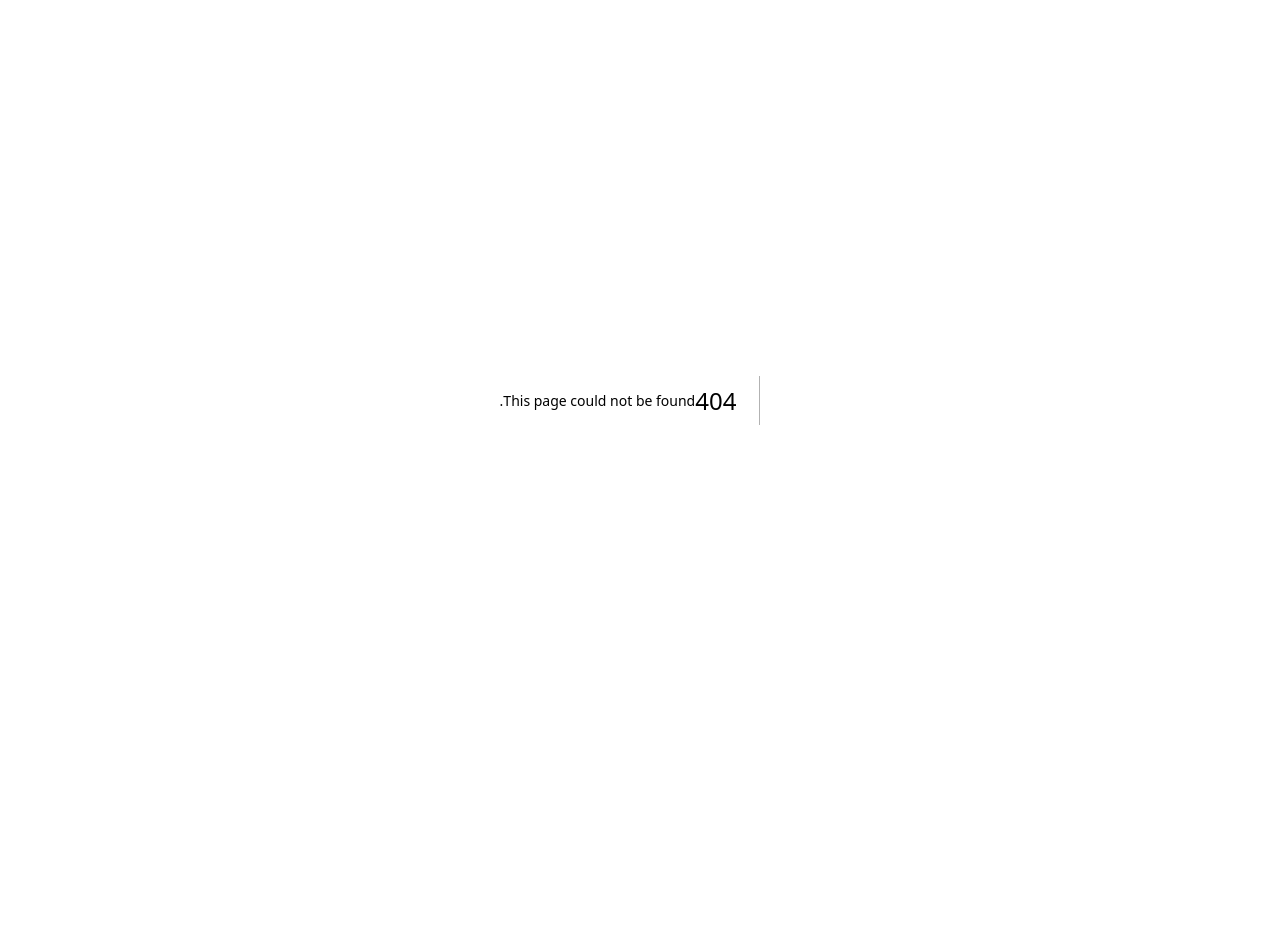
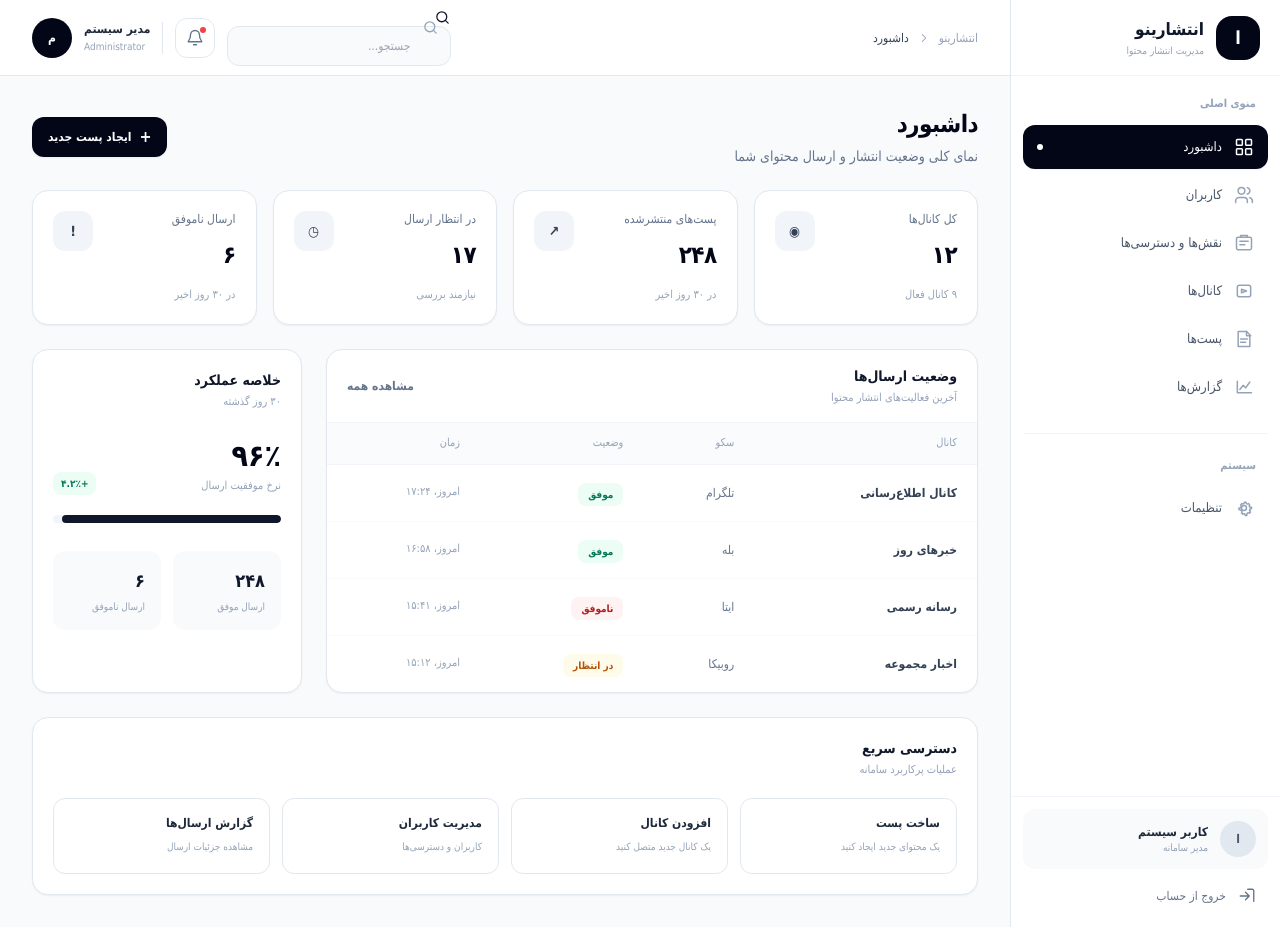
Before and after one commit to m-h-adib/Entesharino.Frontend, a Next.js app: page /dashboard in a window 1280 px wide. Before the commit this address had no page. Before the commit the page ends 800 px from the top, so only its background shows below. Built offline with nearby package versions, Linux system fonts and the light colour scheme.

Commit message:
Create initial dashboard UI

```diff
--- /dev/null
+++ b/app/dashboard/page.tsx
@@ -0,0 +1,144 @@
+const stats = [
+  { title: "کل کانال‌ها", value: "۱۲", detail: "۹ کانال فعال", icon: "◉" },
+  { title: "پست‌های منتشرشده", value: "۲۴۸", detail: "در ۳۰ روز اخیر", icon: "↗" },
+  { title: "در انتظار ارسال", value: "۱۷", detail: "نیازمند بررسی", icon: "◷" },
+  { title: "ارسال ناموفق", value: "۶", detail: "در ۳۰ روز اخیر", icon: "!" },
+];
+
+const deliveries = [
+  { channel: "کانال اطلاع‌رسانی", platform: "تلگرام", status: "موفق", time: "امروز، ۱۷:۲۴", statusClass: "bg-emerald-50 text-emerald-700" },
+  { channel: "خبرهای روز", platform: "بله", status: "موفق", time: "امروز، ۱۶:۵۸", statusClass: "bg-emerald-50 text-emerald-700" },
+  { channel: "رسانه رسمی", platform: "ایتا", status: "ناموفق", time: "امروز، ۱۵:۴۱", statusClass: "bg-red-50 text-red-700" },
+  { channel: "اخبار مجموعه", platform: "روبیکا", status: "در انتظار", time: "امروز، ۱۵:۱۲", statusClass: "bg-amber-50 text-amber-700" },
+];
+
+export default function DashboardPage() {
+  return (
+    <div className="mx-auto max-w-[1500px] space-y-6">
+      <section className="flex flex-col justify-between gap-4 sm:flex-row sm:items-center">
+        <div>
+          <h1 className="text-xl font-black tracking-tight text-slate-950 sm:text-2xl">داشبورد</h1>
+          <p className="mt-1.5 text-xs text-slate-500 sm:text-sm">
+            نمای کلی وضعیت انتشار و ارسال محتوای شما
+          </p>
+        </div>
+        <button className="inline-flex items-center justify-center gap-2 rounded-xl bg-slate-950 px-4 py-3 text-xs font-bold text-white shadow-sm transition hover:bg-slate-800">
+          <span className="text-base leading-none">+</span>
+          ایجاد پست جدید
+        </button>
+      </section>
+
+      <section className="grid grid-cols-1 gap-4 sm:grid-cols-2 xl:grid-cols-4">
+        {stats.map((stat) => (
+          <div key={stat.title} className="rounded-2xl border border-slate-200 bg-white p-5 shadow-sm">
+            <div className="flex items-start justify-between">
+              <div>
+                <p className="text-xs font-medium text-slate-500">{stat.title}</p>
+                <p className="mt-3 text-2xl font-black tracking-tight text-slate-950">{stat.value}</p>
+              </div>
+              <div className="flex h-10 w-10 items-center justify-center rounded-xl bg-slate-100 text-sm font-black text-slate-700">
+                {stat.icon}
+              </div>
+            </div>
+            <p className="mt-4 text-[11px] text-slate-400">{stat.detail}</p>
+          </div>
+        ))}
+      </section>
+
+      <section className="grid grid-cols-1 gap-6 xl:grid-cols-[1.45fr_1fr]">
+        <div className="rounded-2xl border border-slate-200 bg-white shadow-sm">
+          <div className="flex items-center justify-between border-b border-slate-100 px-5 py-4">
+            <div>
+              <h2 className="text-sm font-black text-slate-900">وضعیت ارسال‌ها</h2>
+              <p className="mt-1 text-[11px] text-slate-400">آخرین فعالیت‌های انتشار محتوا</p>
+            </div>
+            <button className="text-xs font-bold text-slate-500 hover:text-slate-900">مشاهده همه</button>
+          </div>
+
+          <div className="overflow-x-auto">
+            <table className="w-full min-w-[650px] text-right">
+              <thead>
+                <tr className="border-b border-slate-100 bg-slate-50/70 text-[11px] text-slate-400">
+                  <th className="px-5 py-3 font-medium">کانال</th>
+                  <th className="px-5 py-3 font-medium">سکو</th>
+                  <th className="px-5 py-3 font-medium">وضعیت</th>
+                  <th className="px-5 py-3 font-medium">زمان</th>
+                </tr>
+              </thead>
+              <tbody>
+                {deliveries.map((item) => (
+                  <tr key={item.channel} className="border-b border-slate-50 last:border-0">
+                    <td className="px-5 py-4 text-xs font-bold text-slate-700">{item.channel}</td>
+                    <td className="px-5 py-4 text-xs text-slate-500">{item.platform}</td>
+                    <td className="px-5 py-4">
+                      <span className={`rounded-lg px-2.5 py-1.5 text-[10px] font-bold ${item.statusClass}`}>
+                        {item.status}
+                      </span>
+                    </td>
+                    <td className="px-5 py-4 text-[11px] text-slate-400">{item.time}</td>
+                  </tr>
+                ))}
+              </tbody>
+            </table>
+          </div>
+        </div>
+
+        <div className="rounded-2xl border border-slate-200 bg-white p-5 shadow-sm">
+          <div>
+            <h2 className="text-sm font-black text-slate-900">خلاصه عملکرد</h2>
+            <p className="mt-1 text-[11px] text-slate-400">۳۰ روز گذشته</p>
+          </div>
+
+          <div className="mt-7">
+            <div className="flex items-end justify-between">
+              <div>
+                <div className="text-3xl font-black text-slate-950">۹۶٪</div>
+                <div className="mt-1 text-[11px] text-slate-400">نرخ موفقیت ارسال</div>
+              </div>
+              <span className="rounded-lg bg-emerald-50 px-2 py-1 text-[10px] font-bold text-emerald-700">+۴.۲٪</span>
+            </div>
+            <div className="mt-5 h-2 overflow-hidden rounded-full bg-slate-100">
+              <div className="h-full w-[96%] rounded-full bg-slate-900" />
+            </div>
+          </div>
+
+          <div className="mt-7 grid grid-cols-2 gap-3">
+            <div className="rounded-xl bg-slate-50 p-4">
+              <div className="text-lg font-black text-slate-900">۲۴۸</div>
+              <div className="mt-1 text-[10px] text-slate-400">ارسال موفق</div>
+            </div>
+            <div className="rounded-xl bg-slate-50 p-4">
+              <div className="text-lg font-black text-slate-900">۶</div>
+              <div className="mt-1 text-[10px] text-slate-400">ارسال ناموفق</div>
+            </div>
+          </div>
+        </div>
+      </section>
+
+      <section className="rounded-2xl border border-slate-200 bg-white p-5 shadow-sm">
+        <div className="flex flex-col gap-2 sm:flex-row sm:items-center sm:justify-between">
+          <div>
+            <h2 className="text-sm font-black text-slate-900">دسترسی سریع</h2>
+            <p className="mt-1 text-[11px] text-slate-400">عملیات پرکاربرد سامانه</p>
+          </div>
+        </div>
+        <div className="mt-5 grid grid-cols-2 gap-3 md:grid-cols-4">
+          {[
+            ["ساخت پست", "یک محتوای جدید ایجاد کنید"],
+            ["افزودن کانال", "یک کانال جدید متصل کنید"],
+            ["مدیریت کاربران", "کاربران و دسترسی‌ها"],
+            ["گزارش ارسال‌ها", "مشاهده جزئیات ارسال"],
+          ].map(([title, description]) => (
+            <button
+              key={title}
+              className="rounded-xl border border-slate-200 p-4 text-right transition hover:border-slate-300 hover:bg-slate-50"
+            >
+              <div className="text-xs font-bold text-slate-800">{title}</div>
+              <div className="mt-1.5 text-[10px] leading-5 text-slate-400">{description}</div>
+            </button>
+          ))}
+        </div>
+      </section>
+    </div>
+  );
+}
```
